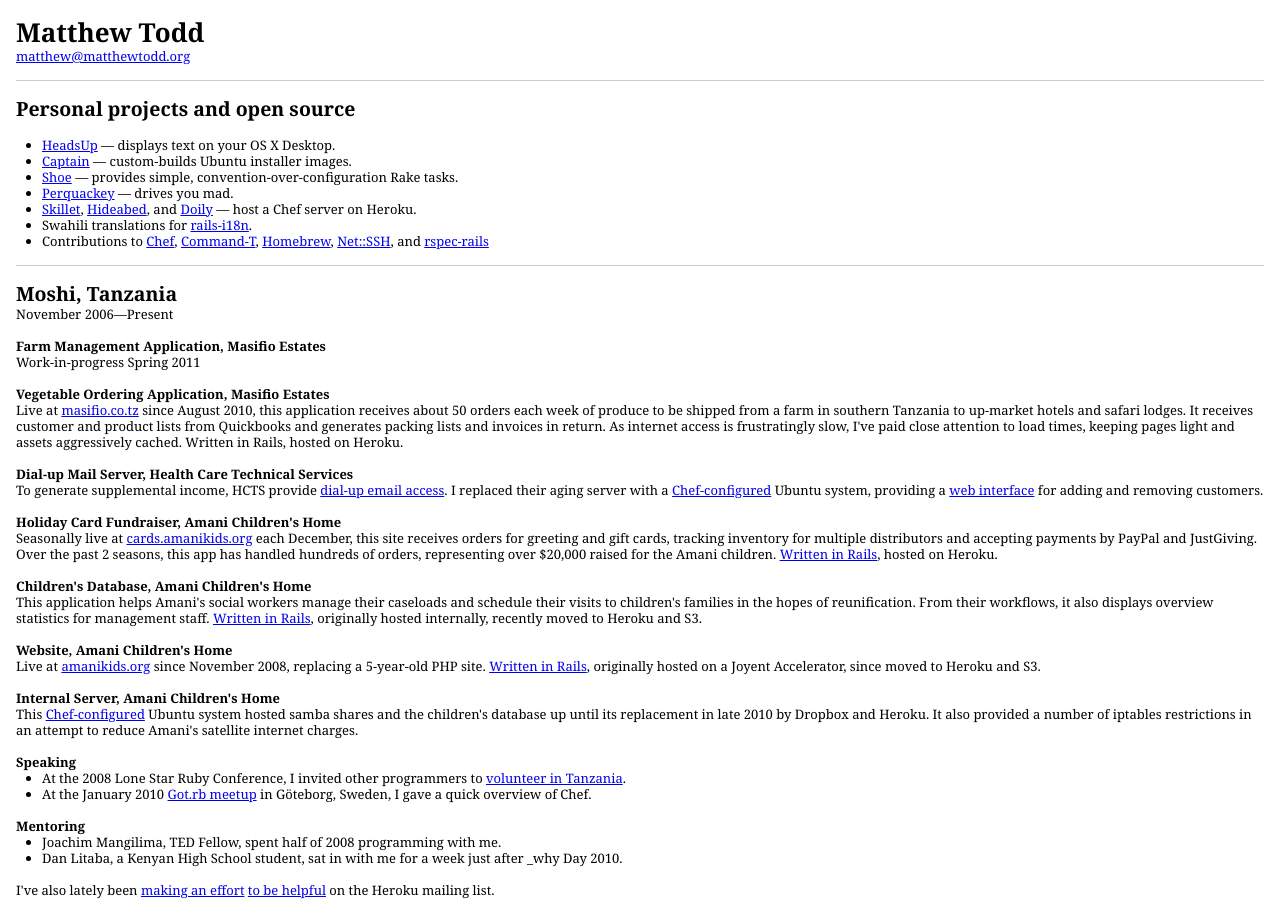
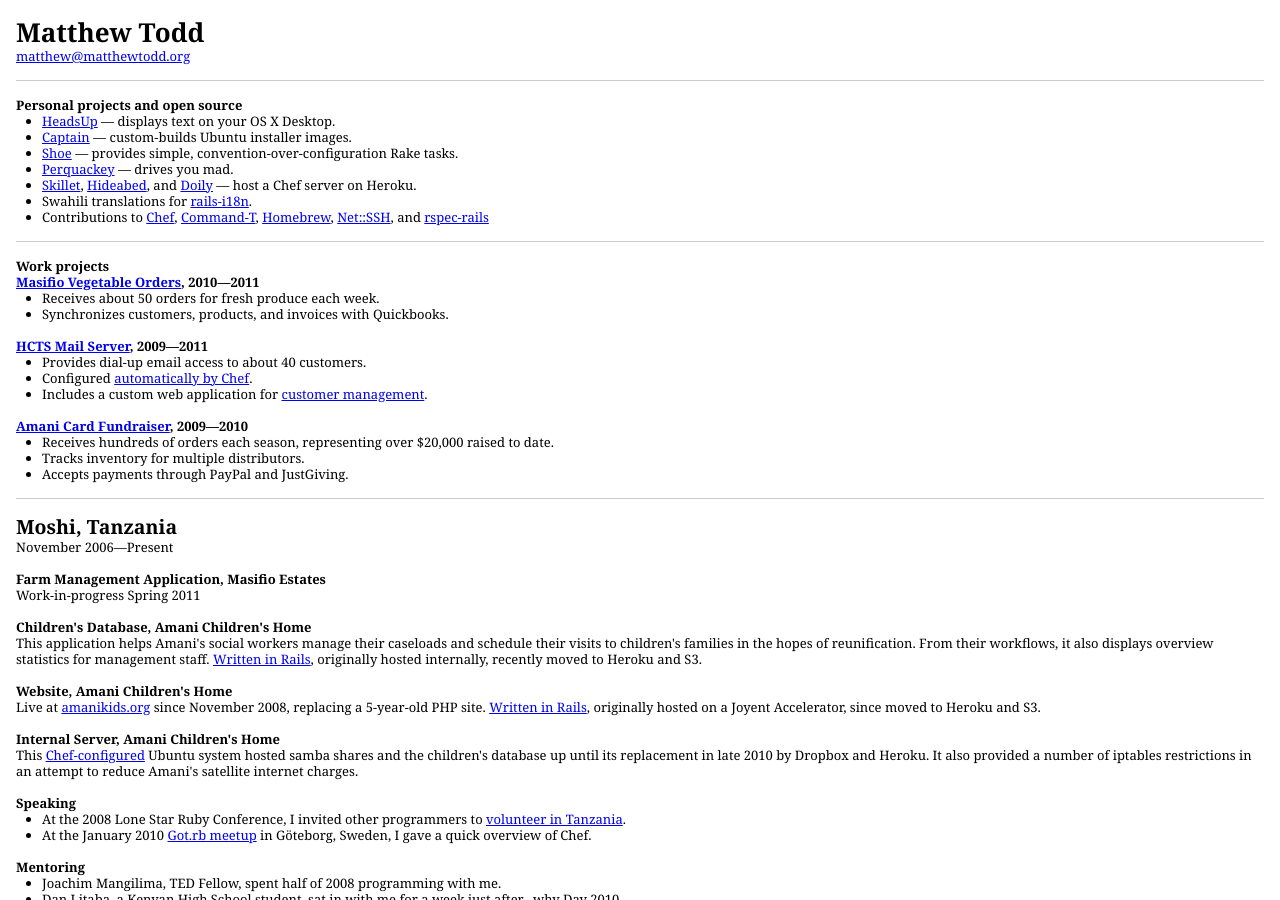
Before and after one commit to matthewtodd/matthewtodd.github.io, a Jekyll site: the page app/resume.html, which Jekyll copies as it is, in a window 1280 px wide and 900 px high. Built offline with Jekyll 4.4.1, drawn with Linux system fonts in a browser that asks for light colours.

Commit message:
Further reworking to bullet points.

```diff
--- a/app/resume.html
+++ b/app/resume.html
@@ -18,9 +18,7 @@
     </header>
 
     <section>
-      <hgroup>
-        <h1>Personal projects and open source</h1>
-      </hgroup>
+      <h1>Personal projects and open source</h1>
 
       <ul>
         <li><a href="http://matthewtodd.github.com/heads_up">HeadsUp</a> &mdash;
@@ -47,6 +45,36 @@
     </section>
 
     <section>
+      <h1>Work projects</h1>
+
+      <section>
+        <h1><a href="http://masifio.co.tz/">Masifio Vegetable Orders</a>, 2010&mdash;2011</h1>
+        <ul>
+          <li>Receives about 50 orders for fresh produce each week.</li>
+          <li>Synchronizes customers, products, and invoices with Quickbooks.</li>
+        </ul>
+      </section>
+
+      <section>
+        <h1><a href="http://hcts.org/email_service.html">HCTS Mail Server</a>, 2009&mdash;2011</h1>
+        <ul>
+          <li>Provides dial-up email access to about 40 customers.</li>
+          <li>Configured <a href="https://github.com/hcts/chef-repo">automatically by Chef</a>.</li>
+          <li>Includes a custom web application for <a href="https://github.com/hcts/hectic">customer management</a>.</li>
+        </ul>
+      </section>
+
+      <section>
+        <h1><a href="http://cards.amanikids.org/">Amani Card Fundraiser</a>, 2009&mdash;2010</h1>
+        <ul>
+          <li>Receives hundreds of orders each season, representing over $20,000 raised to date.</li>
+          <li>Tracks inventory for multiple distributors.</li>
+          <li>Accepts payments through PayPal and JustGiving.</li>
+        </ul>
+      </section>
+    </section>
+
+    <section>
       <hgroup>
         <h1>Moshi, Tanzania</h1>
         <h2>November 2006&mdash;Present</h2>
@@ -55,42 +83,6 @@
       <section>
         <h1>Farm Management Application, Masifio Estates</h1>
         <p>Work-in-progress Spring 2011</p>
-      </section>
-
-      <section>
-        <h1>Vegetable Ordering Application, Masifio Estates</h1>
-        <p>Live at <a class="self"
-          href="http://masifio.co.tz/">masifio.co.tz</a> since August 2010,
-        this application receives about 50 orders each week of produce to be
-        shipped from a farm in southern Tanzania to up-market hotels and safari
-        lodges. It receives customer and product lists from Quickbooks and
-        generates packing lists and invoices in return. As internet access is
-        frustratingly slow, I've paid close attention to load times, keeping
-        pages light and assets aggressively cached. Written in Rails, hosted on
-        Heroku.</p>
-      </section>
-
-      <section>
-        <h1>Dial-up Mail Server, Health Care Technical Services</h1>
-        <p>To generate supplemental income, HCTS provide <a
-          href="http://hcts.org/email_service.html">dial-up email
-          access</a>. I replaced their aging server with a <a
-          href="https://github.com/hcts/chef-repo">Chef-configured</a> Ubuntu
-        system, providing a <a
-          href="https://github.com/hcts/hectic">web interface</a> for adding
-        and removing customers.
-      </section>
-
-      <section>
-        <h1>Holiday Card Fundraiser, Amani Children's Home</h1>
-        <p>Seasonally live at <a class="self"
-          href="http://cards.amanikids.org/">cards.amanikids.org</a> each
-        December, this site receives orders for greeting and gift cards,
-        tracking inventory for multiple distributors and accepting payments by
-        PayPal and JustGiving. Over the past 2 seasons, this app has handled
-        hundreds of orders, representing over $20,000 raised for the Amani
-        children. <a href="https://github.com/amanikids/cards">Written in
-          Rails</a>, hosted on Heroku.
       </section>
 
       <section>
```
Also changed, not shown: other parts of app/resume.html (+1 -1 lines).
